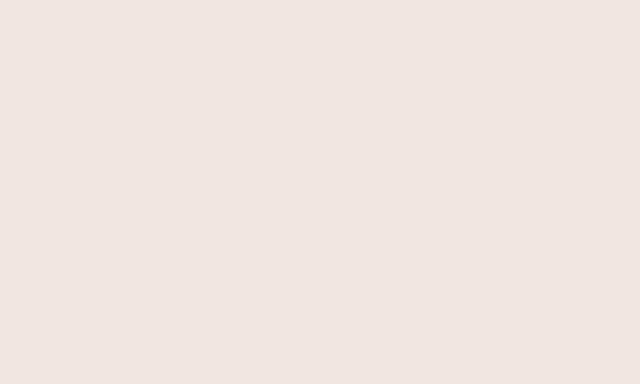
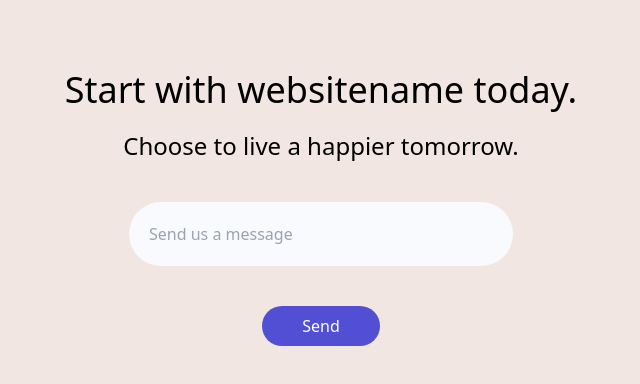
Before and after one commit to Hindol19/eudaimonia, a Next.js app in the folder frontend/: page / in a window 1280 px wide. Shown: the part 3601-3985 px from the top of the page, without its empty margins (319-959 px from the left). Before the commit the page ends 3591 px from the top, so only its background shows below. Built offline with nearby package versions, Linux system fonts and the light colour scheme.

Commit message:
minor commit

```diff
--- a/frontend/src/pages/index.js
+++ b/frontend/src/pages/index.js
@@ -1,7 +1,7 @@
 import Head from "next/head";
 import Navbar from "../components/Navbar";
 import Services from "../components/Services";
-// import Cta from "../components/Cta";
+import Cta from "../components/Cta";
 import Team from "../components/Team";
 
 
@@ -21,7 +21,7 @@ export default function Home() {
       <Navbar/>
       <Services/>
       <Team/>
-      {/* <Cta/> */}
+      <Cta/>
     </div>
   )
 }
```
